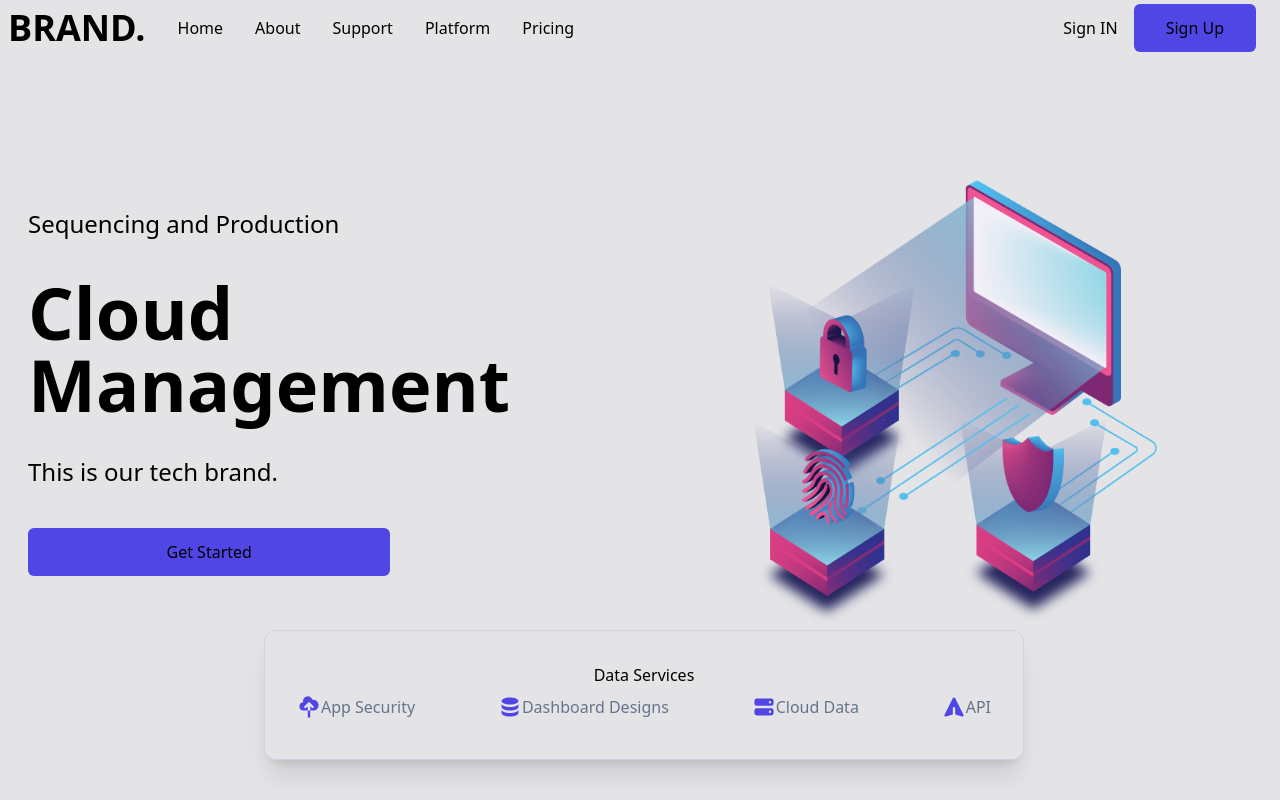
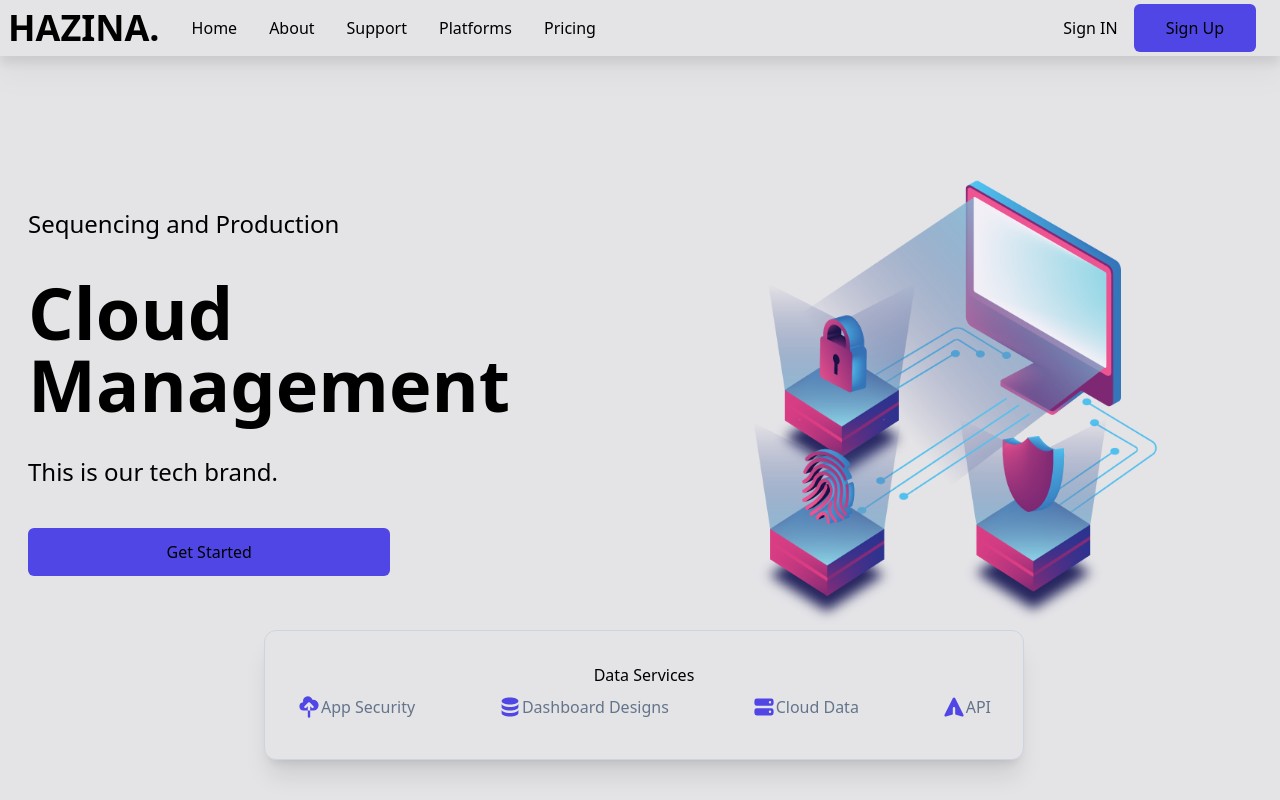
Before and after one commit to EliusCaleb/Brand-Cloud, a React (Create React App) app: page / in a window 1280 px wide. Shown: the top 800 px of the page. Built offline with nearby package versions, Linux system fonts and the light colour scheme.

Commit message:
updating the whole website

```diff
--- a/package.json
+++ b/package.json
@@ -9,7 +9,9 @@
     "@testing-library/user-event": "^13.5.0",
     "react": "^18.2.0",
     "react-dom": "^18.2.0",
+    "react-icons": "^4.7.1",
     "react-scripts": "5.0.1",
+    "react-scroll": "^1.8.9",
     "web-vitals": "^2.1.4"
   },
   "scripts": {
--- a/public/index.html
+++ b/public/index.html
@@ -24,7 +24,7 @@
       work correctly both with client-side routing and a non-root public URL.
       Learn how to configure a non-root public URL by running `npm run build`.
     -->
-    <title>React App</title>
+    <title>Hazina</title>
   </head>
   <body>
     <noscript>You need to enable JavaScript to run this app.</noscript>
--- a/src/App.js
+++ b/src/App.js
@@ -4,6 +4,7 @@ import About from './component/About'
 import Support from './component/Support'
 import AllInOne from './component/AllInOne'
 import Pricing from './component/Pricing'
+import Footer from './component/Footer'
 
 function App() {
   return (
@@ -14,6 +15,7 @@ function App() {
        <Support/>
        <AllInOne/>
        <Pricing/>
+       <Footer/>
     </div>
   )
 }
--- a/src/component/About.js
+++ b/src/component/About.js
@@ -2,7 +2,7 @@ import React from 'react'
 
 function About() {
   return (
-    <div className='w-full my-32'>
+    <div  name='about' className='w-full my-32'>
         <div className='max-w-[1240px] mx-auto'>
             <div className='text-center'>
                 <h1 className='font-bold text-4xl'>Trusted by developers across the world</h1>
--- a/src/component/AllInOne.js
+++ b/src/component/AllInOne.js
@@ -3,7 +3,7 @@ import React from "react";
 
 function AllInOne() {
   return (
-    <div className="w-full my-32">
+    <div name='platforms' className="w-full my-32">
       <div className="max-w-[1240px] mx-auto px-4">
         <h2 className="text-center text-5xl font-bold"> All-In-One Platform</h2>
         <p className=" text-2xl py-8 text-gray-600 ">
--- /dev/null
+++ b/src/component/Footer.js
@@ -0,0 +1,71 @@
+import React from "react";
+import { FaFacebook, FaGithub, FaTwitter,  FaInstagram } from "react-icons/fa";
+
+function Footer() {
+  return (
+    <div className="w-full mt-24 bg-slate-900 text-gray-300 py-8 px-2">
+      <div className="max-w-[1240px] mx-auto grid grid-cols-2 md:grid-cols-6 border-b-2  border-gray-600 py-8">
+        <div>
+          <h1 className="font-bold pt-2 uppercase">Solutions</h1>
+          <ul>
+            <li className="py-1">Marketing</li>
+            <li className="py-1">Analytics</li>
+            <li className="py-1">Commerce</li>
+            <li className="py-1">Data</li>
+            <li className="py-1">Cloud</li>
+          </ul>
+        </div>
+        <div>
+          <h1 className="font-bold pt-2 uppercase">Support</h1>
+          <ul>
+            <li className="py-1">Pricing</li>
+            <li className="py-1">API status</li>
+            <li className="py-1">Documentation</li>
+            <li className="py-1">Guides</li>
+            <li className="py-1">Security</li>
+          </ul>
+        </div>
+        <div>
+          <h1 className="font-bold pt-2 uppercase">Company</h1>
+          <ul>
+            <li className="py-1">About</li>
+            <li className="py-1">Careers</li>
+            <li className="py-1">Partners</li>
+            <li className="py-1">Blog</li>
+          </ul>
+        </div>
+        <div>
+          <h1 className="font-bold pt-2 uppercase">Legal</h1>
+          <ul>
+            <li className="py-1">Claims</li>
+            <li className="py-1">Privacy</li>
+            <li className="py-1">Terms</li>
+            <li className="py-1">Policies</li>
+            <li className="py-1">Conditions</li>
+          </ul>
+        </div>
+
+        <div className="col-span-2 pt-8 md:pt-2">
+             <p className="font-bold uppercase">Subscribe to our newsletter</p>
+             <p className="py-4">The latest news, articles, and resources, sent to your inbox weekly.</p>
+             <form className="flex flex-col sm:flex-row">
+                <input  className= 'w-full p-2 mr-4 rounded-md mb-4'type='email' placeholder="enter email"/>
+                <button className="mb-4 p-2">Subscribe</button>
+             </form>
+        </div>
+      </div>
+
+      <div className=" flex flex-col max-w-[1240px] px-2 py-4  justify-between m-auto  sm:flex-row text-gray-500 text-center">
+        <p className="py-4"> 2022 Workflo w, LLC. All rights reserved </p>
+        <div className="flex justify-between sm:w-[300px] pt-4 text-2xl">
+            <FaFacebook />
+            <FaInstagram />
+            <FaTwitter />
+            <FaGithub />
+        </div>
+      </div>
+    </div>
+  );
+}
+
+export default Footer;
--- a/src/component/Hero.js
+++ b/src/component/Hero.js
@@ -9,7 +9,7 @@ import bgImg from '../assets/cyber-bg.png';
 
 function Hero() {
   return (
-    <div className='w-full h-screen bg-zinc-200 flex flex-col justify-between'>
+    <div  name='home' className='w-full h-screen bg-zinc-200 flex flex-col justify-between'>
      <div className='grid md:grid-cols-2 max-w-[1240px] m-auto'>
        <div className='flex flex-col justify-between items-start w-full px-2 py-8'>
          <p className='text-2xl'> Sequencing and Production</p>
@@ -20,7 +20,7 @@ function Hero() {
        <div>
         <img  className='w-full' src={bgImg} alt='/'/>
        </div>
-       <div className='absolute flex flex-col py-8 md:min-w-[760px] bottom-[5%]
+       <div className='absolute flex flex-col py-8  md:min-w-[760px] bottom-[5%]
             mx-1 md:left-1/2 transform md:-translate-x-1/2 bg-zinc-200
             border border-slate-300 rounded-xl text-center shadow-xl'>
           <p> Data Services </p>
@@ -36,6 +36,8 @@ function Hero() {
      </div>
     </div>
 
+
+
   )
 }
 
--- a/src/component/Navbar.js
+++ b/src/component/Navbar.js
@@ -1,50 +1,113 @@
-import React, { useState }from 'react';
-import{ MenuIcon, XIcon} from '@heroicons/react/outline'
+import React, { useState } from "react";
+import { MenuIcon, XIcon } from "@heroicons/react/outline";
+import { Link, animateScroll as scroll } from "react-scroll";
 
 function Navbar() {
-  const [nav, setNav] = useState(false)
-  const handleClick = () => setNav(!nav)
+  const [nav, setNav] = useState(false);
+  const handleClick = () => setNav(!nav);
+  const handleClose = () => setNav(!nav);
   return (
     <>
-    <div className='w-screen h-[80-px] z-10  bg-zinc-200 fixed drop-shadlow-xlg'>
-        <div className='px-2 flex justify-between items-center w-full h-full'>
-            <div className=' flex items-center'>
-                <h1 className='text-3xl font-bold mr-4 sm:text-4xl'> BRAND.</h1>
-                <ul className='hidden md:flex' >
-                    <li>Home</li>
-                    <li>About</li>
-                    <li>Support</li>
-                    <li>Platform</li>
-                    <li>Pricing</li>
+      <div className="w-screen h-[80-px] z-10  bg-zinc-200 fixed drop-shadow-xl">
+        <div className="px-2 flex justify-between items-center w-full h-full">
+          <div className=" flex items-center">
+            <h1 className="text-3xl font-bold mr-4 sm:text-4xl"> HAZINA.</h1>
+            <ul className="hidden md:flex">
+              <li>
+                <Link to="home" smooth={true} duration={500}>
+                  Home
+                </Link>
+              </li>
+              <li>
+                <Link to="about" smooth={true} offset={-200} duration={500}>
+                  About
+                </Link>
+              </li>
+              <li>
+                <Link to="support" smooth={true} offset={-50} duration={500}>
+                  Support
+                </Link>
+              </li>
+              <li>
+                <Link to="platforms" smooth={true} offset={-100} duration={500}>
+                  Platforms
+                </Link>
+              </li>
+              <li>
+                <Link to="pricing" smooth={true} offset={-50} duration={500}>
+                  Pricing
+                </Link>
+              </li>
             </ul>
-
           </div>
-            <div className='hidden  md:flex pr-4'>
-               <button className='border-none bg-transparent mr-4'>Sign IN</button>
-               <button  className='px-8 py-3'>Sign Up</button>
+          <div className="hidden  md:flex pr-4">
+            <button className="border-none bg-transparent mr-4">Sign IN</button>
+            <button className="px-8 py-3">Sign Up</button>
           </div>
-            <div className='md:hidden mr-4' onClick={handleClick}>
-               {!nav ?  <MenuIcon className='w-5'/> : <XIcon  className='w-5'/>}
-
+          <div className="md:hidden mr-4" onClick={handleClick}>
+            {!nav ? <MenuIcon className="w-5" /> : <XIcon className="w-5" />}
           </div>
         </div>
-
-        <ul className={ !nav ? 'hidden': 'absolute bg-zinc-100 w-full px-8'}>
-                    <li className='border-b-2 border-zinc-300 w-full'>Home</li>
-                    <li className='border-b-2 border-zinc-300 w-full'>About</li>
-                    <li className='border-b-2 border-zinc-300 w-full'>Support</li>
-                    <li className='border-b-2 border-zinc-300 w-full'>Platform</li>
-                    <li className='border-b-2 border-zinc-300 w-full'>Pricing</li>
-        <div className='flex flex-col my-4'>
-          <button className='bg-transparent  text-indigo-600 px-8 py-3 mb-4'>Sign Up</button>
-          <button className='px-8 py-3'>Sign In</button>
+        <ul className={!nav ? "hidden" : "absolute bg-zinc-100 w-full px-8"}>
+          <li className="border-b-2 border-zinc-300 w-full">
+            <Link onClick={handleClose} to="home" smooth={true} duration={500}>
+              Home
+            </Link>
+          </li>
+          <li className="border-b-2 border-zinc-300 w-full">
+            <Link
+              onClick={handleClose}
+              to="about"
+              smooth={true}
+              offset={-200}
+              duration={500}
+            >
+              About
+            </Link>
+          </li>
+          <li className="border-b-2 border-zinc-300 w-full">
+            <Link
+              onClick={handleClose}
+              to="support"
+              smooth={true}
+              offset={-50}
+              duration={500}
+            >
+              Support
+            </Link>
+          </li>
+          <li className="border-b-2 border-zinc-300 w-full">
+            <Link
+              onClick={handleClose}
+              to="platforms"
+              smooth={true}
+              offset={-100}
+              duration={500}
+            >
+              Platforms
+            </Link>
+          </li>
+          <li className="border-b-2 border-zinc-300 w-full">
+            <Link
+              onClick={handleClose}
+              to="pricing"
+              smooth={true}
+              offset={-50}
+              duration={500}
+            >
+              Pricing
+            </Link>
+          </li>
+          <div className="flex flex-col my-4">
+            <button className="bg-transparent  text-indigo-600 px-8 py-3 mb-4">
+              Sign Up
+            </button>
+            <button className="px-8 py-3">Sign In</button>
           </div>
         </ul>
       </div>
-
     </>
-
-  )
+  );
 }
 
-export default Navbar
+export default Navbar;
--- a/src/component/Support.js
+++ b/src/component/Support.js
@@ -5,7 +5,7 @@ import supportImg from '../assets/support.jpg'
 
 function Support() {
   return (
-    <div className='w-full  mt-24'>
+    <div  name='support' className='w-full  mt-24'>
        <div className='w-full h-[700px] bg-gray-900/90 absolute'>
          <img  className='w-full h-full object-cover mix-blend-overlay' src={supportImg} alt='/'/>
        </div>
@@ -14,7 +14,7 @@ function Support() {
         <div className='px-4 py-12'>
             <h2 className='pt-8 text-slate-300 text-3xl text-center'>SUPPORT</h2>
             <h3 className='text-center font-bold text-5xl py-6'>Find The Right Team</h3>
-            <p className='py-4 text-slate-300 text-3xl'>Lorem Ipsum is simply dummy text of the printing and typesetting industry. Lorem Ipsum has been the industry's standard dummy text ever since the 1500s, when an unknown printer took a galley of type and scrambled it to make a type specimen book. It has survived not only five centuries, but also the leap into electronic typesetting, remaining essentially unchanged.  </p>
+            <p className='py-4 text-slate-300 text-3xl'>Lorem Ipsum is simply dummy text of the printing and typesetting industry. Lorem Ipsum has been the industry's standard dummy text ever since the 1500s, when an unknown printer took a galley of type and scrambled it to make a type specimen book.</p>
         </div>
        </div>
 
```
Also changed, not shown: 1 other file (tests, documents, lock files or other folders). Lines whose indentation alone changed are shown as unchanged.
